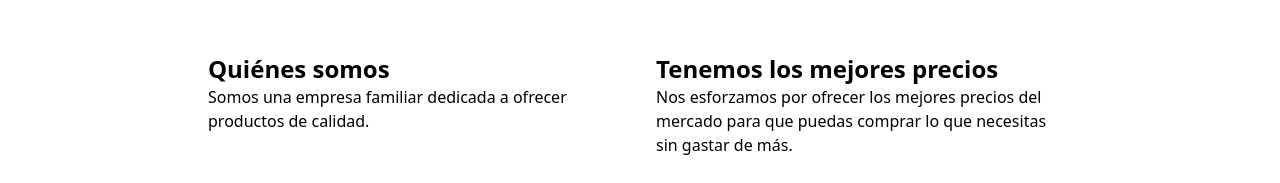
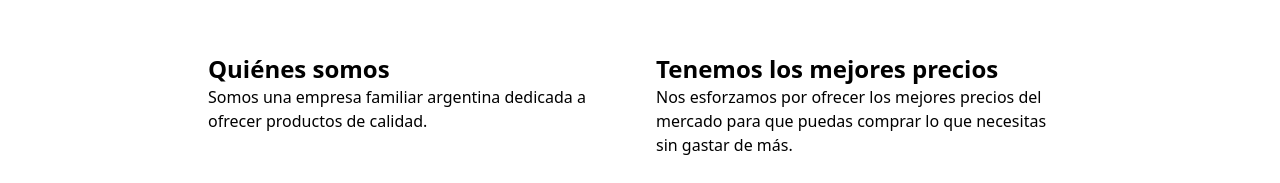
Before and after one commit to danielaregert/congoshop, a plain HTML site: page index.html in a window 1280 px wide. Shown: the part 927-1110 px from the top of the page. Drawn offline with nearby package versions, Linux system fonts and the light colour scheme.

Commit message:
empresa famliar

```diff
--- a/index.html
+++ b/index.html
@@ -147,7 +147,7 @@
         <div>
           <h3 class="font-semibold text-2xl">Quiénes somos</h3>
           <p>
-            Somos una empresa familiar dedicada a ofrecer productos de calidad.
+            Somos una empresa familiar argentina dedicada a ofrecer productos de calidad.
           </p>
         </div>
       </div>
```
